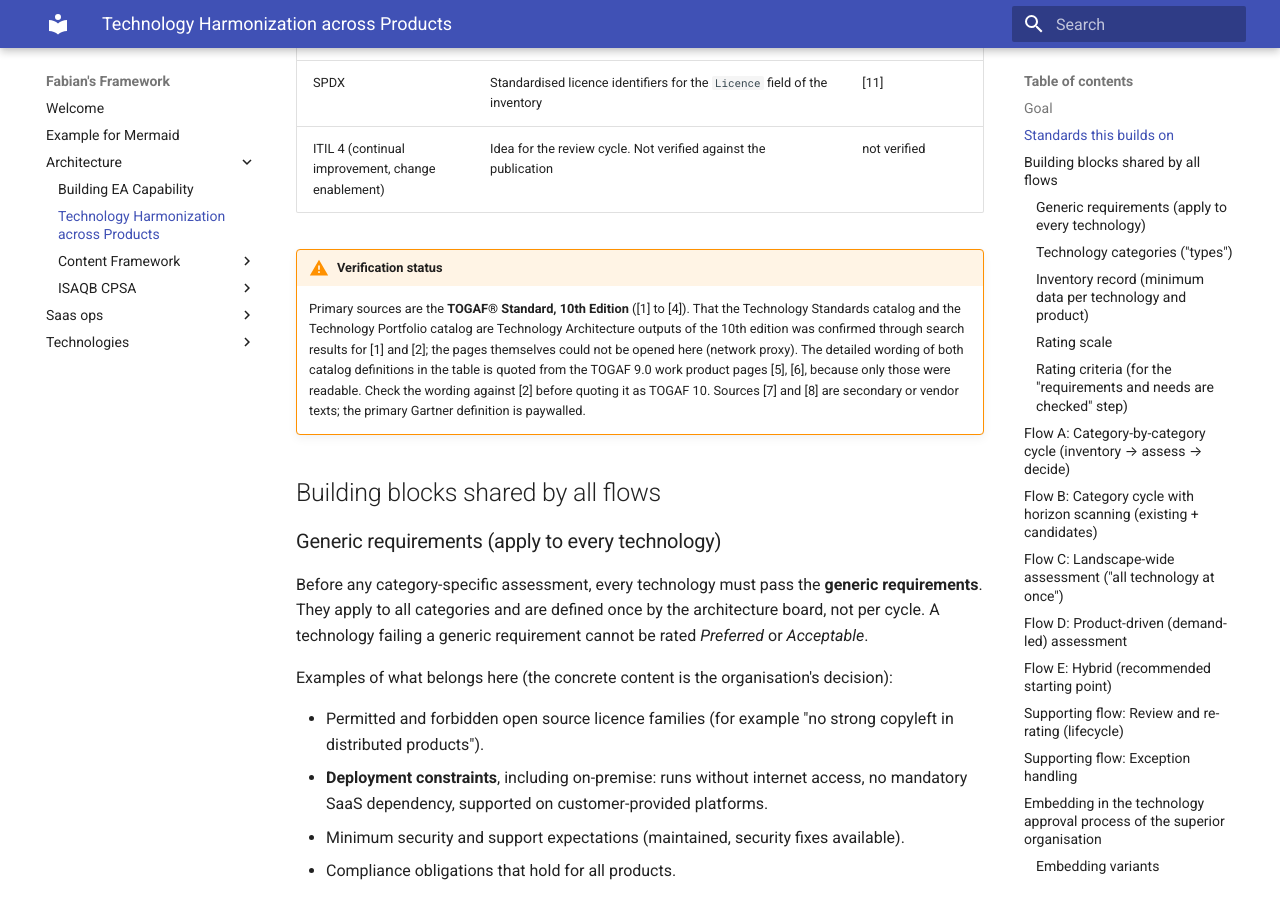
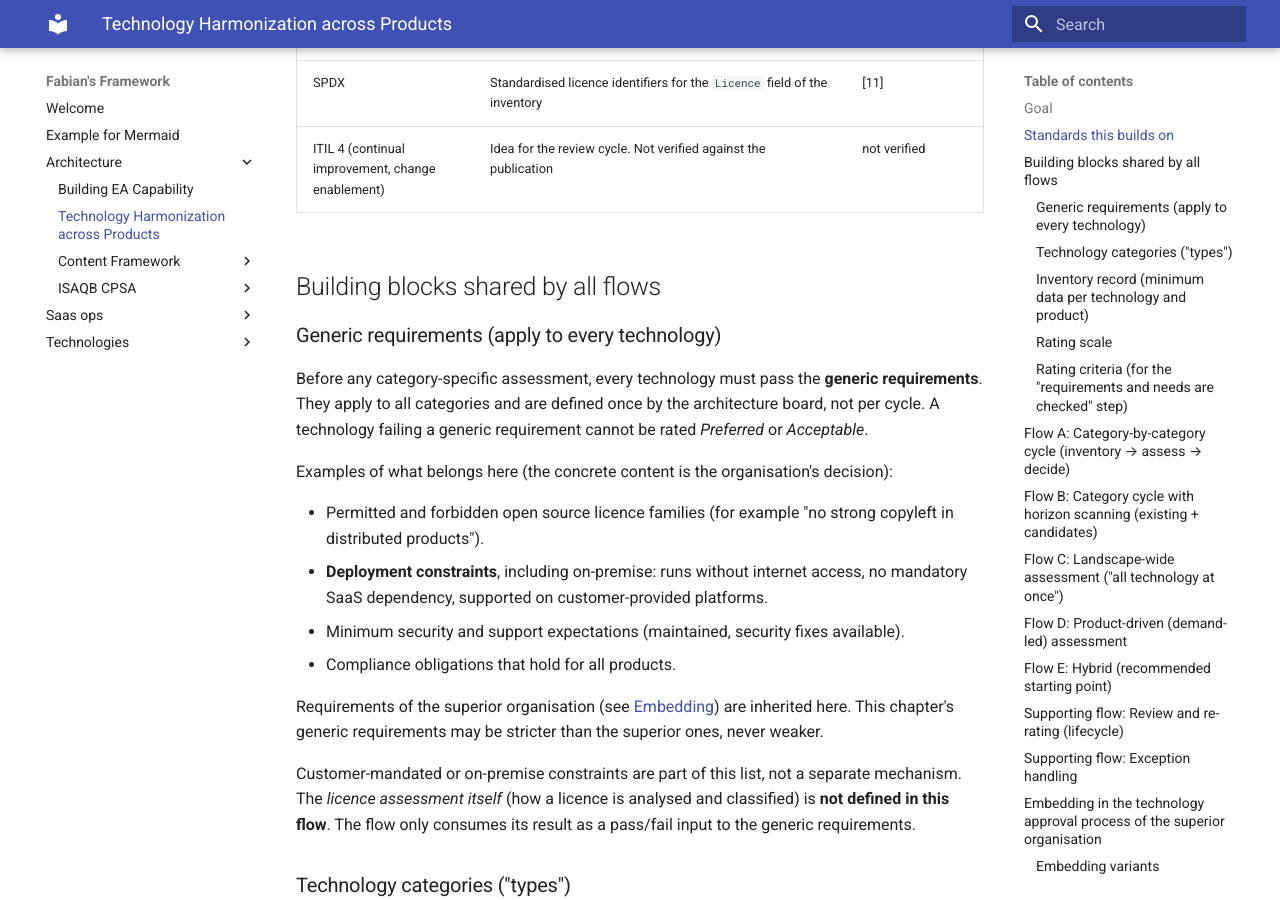
Before and after one commit to Kikkirej/framework, an MkDocs documentation site: the page built from docs/Architecture/technology-harmonization.md, in a window 1280 px wide and 900 px high, scrolled down 1783 px. Built offline with MkDocs 1.6.1 and Material for MkDocs 9.7.7, drawn with Linux system fonts in a browser that asks for light colours.

Commit message:
📝 technology harmonization: remove verification warning
Co-Authored-By: Claude Sonnet 5.5 <noreply@anthropic.com>
Claude-Session: https://claude.ai/code/session_01JezYix5oDjeKtVi54fWL1D

```diff
--- a/docs/Architecture/technology-harmonization.md
+++ b/docs/Architecture/technology-harmonization.md
@@ -36,10 +36,6 @@ Nothing here is new. The flows are assembled from established building blocks:
 | arc42 section 10 (Quality Requirements) | Format for making quality requirements specific and measurable | [10] |
 | SPDX | Standardised licence identifiers for the `Licence` field of the inventory | [11] |
 | ITIL 4 (continual improvement, change enablement) | Idea for the review cycle. Not verified against the publication | not verified |
-
-!!! warning "Verification status"
-    Primary sources are the **TOGAF® Standard, 10th Edition** ([1] to [4]). That the Technology Standards catalog and the Technology Portfolio catalog are Technology Architecture outputs of the 10th edition was confirmed through search results for [1] and [2]; the pages themselves could not be opened here (network proxy). The detailed wording of both catalog definitions in the table is quoted from the TOGAF 9.0 work product pages [5], [6], because only those were readable. Check the wording against [2] before quoting it as TOGAF 10.
-    Sources [7] and [8] are secondary or vendor texts; the primary Gartner definition is paywalled.
 
 ## Building blocks shared by all flows
 
```
